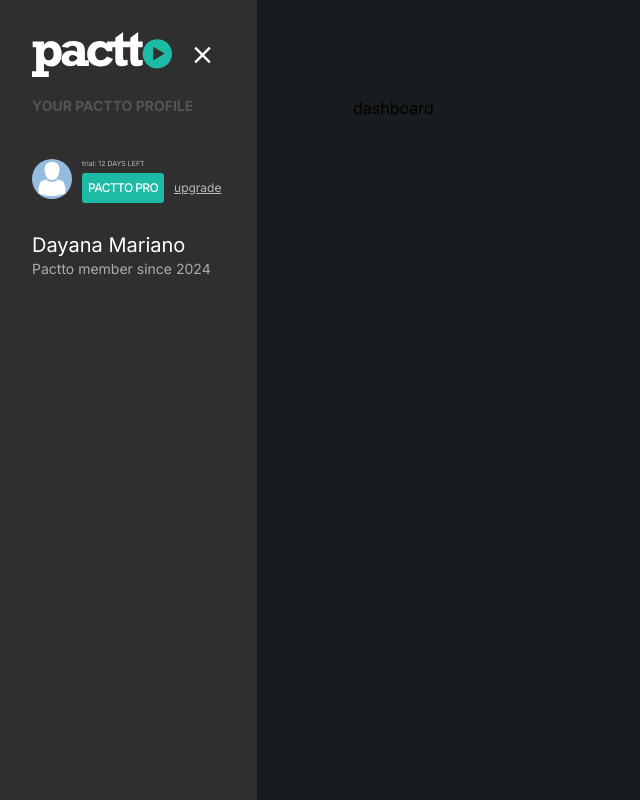
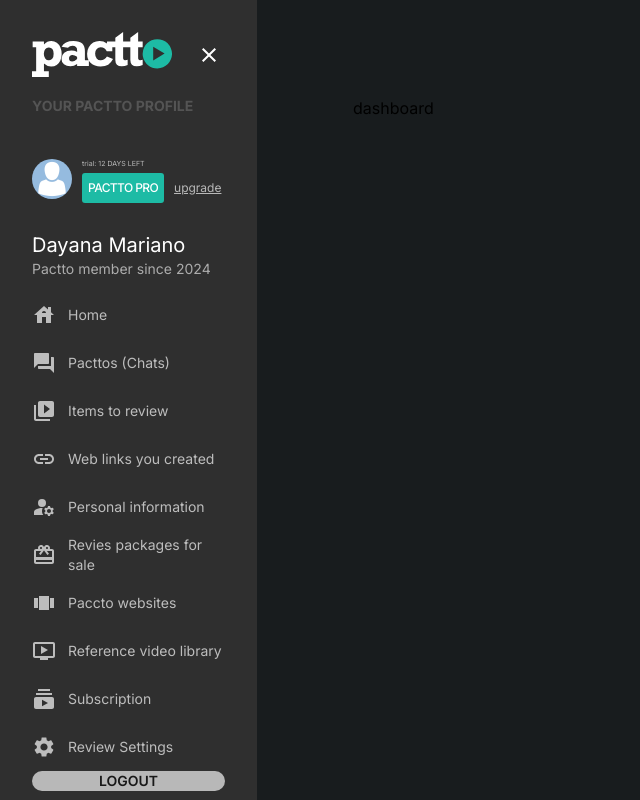
Before and after one commit to day-mariano/DashPactto, a Next.js app: page / in a window 1280 px wide. Shown: the whole page, without its empty margins (0-640 px from the left). Built offline with nearby package versions, Linux system fonts and the light colour scheme.

Commit message:
:sparkles: feat: Add sidebar

```diff
--- a/package.json
+++ b/package.json
@@ -9,6 +9,10 @@
     "lint": "next lint"
   },
   "dependencies": {
+    "@emotion/react": "^11.13.0",
+    "@emotion/styled": "^11.13.0",
+    "@mui/icons-material": "^5.16.6",
+    "@mui/material": "^5.16.6",
     "next": "14.2.5",
     "react": "^18",
     "react-dom": "^18",
--- a/src/app/page.tsx
+++ b/src/app/page.tsx
@@ -1,5 +1,16 @@
 import Image from "next/image";
-import { IoMdClose } from "react-icons/io";
+import Link from 'next/link'
+import CloseIcon from '@mui/icons-material/Close';
+import HouseIcon from '@mui/icons-material/House';
+import ForumIcon from '@mui/icons-material/Forum';
+import VideoLibraryIcon from '@mui/icons-material/VideoLibrary';
+import InsertLinkIcon from '@mui/icons-material/InsertLink';
+import ManageAccountsIcon from '@mui/icons-material/ManageAccounts';
+import CardGiftcardIcon from '@mui/icons-material/CardGiftcard';
+import ViewCarouselIcon from '@mui/icons-material/ViewCarousel';
+import OndemandVideoIcon from '@mui/icons-material/OndemandVideo';
+import SubscriptionsIcon from '@mui/icons-material/Subscriptions';
+import SettingsIcon from '@mui/icons-material/Settings';
 
 export default function Home() {
   return (
@@ -16,7 +27,7 @@
                 className="w-[140px] h-[45px]"
               />
               <button className="p-1 hover:bg-[#bab8b825] hover:rounded-full">
-                <IoMdClose className="text-white size-7 w-[37px]"/>
+                <CloseIcon className="text-white size-7 w-[37px]"/>
               </button>
             </div>
             <span className="text-[#545454] font-bold text-sm mt-2">YOUR PACTTO PROFILE</span>
@@ -42,6 +53,49 @@
             <p className="text-[#ACACAC] text-sm">Pactto member since 2024</p>
           </div>
         </div>
+        <nav>
+          <Link href="/" id="/" className="flex flex-row text-[#BDBDBD] text-sm items-center w-full h-12 px-8 target:bg-[#3a363f] target:text-[#1DBBA5] hover:bg-[#4C4851]">
+            <HouseIcon className="text-[#BDBDBD] target:text-[#1DBBA5] size-6 mr-3"/>
+            Home
+          </Link>
+          <Link href="/" id="/" className="flex flex-row text-[#BDBDBD] text-sm items-center w-full h-12 px-8 target:bg-[#3a363f] target:text-[#1DBBA5] hover:bg-[#4C4851]">
+            <ForumIcon className="text-[#BDBDBD] target:text-[#1DBBA5] size-6 mr-3"/>
+            Pacttos (Chats)
+          </Link>
+          <Link href="/" id="/" className="flex flex-row text-[#BDBDBD] text-sm items-center w-full h-12 px-8 target:bg-[#3a363f] target:text-[#1DBBA5] hover:bg-[#4C4851]">
+            <VideoLibraryIcon className="text-[#BDBDBD] target:text-[#1DBBA5] size-6 mr-3"/>
+            Items to review
+          </Link>
+          <Link href="/" id="/" className="flex flex-row text-[#BDBDBD] text-sm items-center w-full h-12 px-8 target:bg-[#3a363f] target:text-[#1DBBA5] hover:bg-[#4C4851]">
+            <InsertLinkIcon className="text-[#BDBDBD] target:text-[#1DBBA5] size-6 mr-3"/>
+            Web links you created
+          </Link>
+          <Link href="/" id="/" className="flex flex-row text-[#BDBDBD] text-sm items-center w-full h-12 px-8 target:bg-[#3a363f] target:text-[#1DBBA5] hover:bg-[#4C4851]">
+            <ManageAccountsIcon className="text-[#BDBDBD] target:text-[#1DBBA5] size-6 mr-3"/>
+            Personal information
+          </Link>
+          <Link href="/" id="/" className="flex flex-row text-[#BDBDBD] text-sm items-center w-full h-12 px-8 target:bg-[#3a363f] target:text-[#1DBBA5] hover:bg-[#4C4851]">
+            <CardGiftcardIcon className="text-[#BDBDBD] target:text-[#1DBBA5] size-6 mr-3"/>
+            Revies packages for sale
+          </Link>
+          <Link href="/" id="/" className="flex flex-row text-[#BDBDBD] text-sm items-center w-full h-12 px-8 target:bg-[#3a363f] target:text-[#1DBBA5] hover:bg-[#4C4851]">
+            <ViewCarouselIcon className="text-[#BDBDBD] target:text-[#1DBBA5] size-6 mr-3"/>
+            Paccto websites
+          </Link>
+          <Link href="/" id="/" className="flex flex-row text-[#BDBDBD] text-sm items-center w-full h-12 px-8 target:bg-[#3a363f] target:text-[#1DBBA5] hover:bg-[#4C4851]">
+            <OndemandVideoIcon className="text-[#BDBDBD] target:text-[#1DBBA5] size-6 mr-3"/>
+            Reference video library
+          </Link>
+          <Link href="/" id="/" className="flex flex-row text-[#BDBDBD] text-sm items-center w-full h-12 px-8 target:bg-[#3a363f] target:text-[#1DBBA5] hover:bg-[#4C4851]">
+            <SubscriptionsIcon className="text-[#BDBDBD] target:text-[#1DBBA5] size-6 mr-3"/>
+            Subscription
+          </Link>
+          <Link href="/" id="/" className="flex flex-row text-[#BDBDBD] text-sm items-center w-full h-12 px-8 target:bg-[#3a363f] target:text-[#1DBBA5] hover:bg-[#4C4851]">
+            <SettingsIcon className="text-[#BDBDBD] target:text-[#1DBBA5] size-6 mr-3"/>
+            Review Settings
+          </Link>
+        </nav>
+        <button className="bg-[#B8B8B8] w-[193px] h-12 m-auto mb-4 rounded-3xl text-[#181818] text-sm font-semibold hover:bg-[#989898]">LOGOUT</button>
       </aside>
       <main className="flex min-h-screen flex-col items-center justify-between p-24 flex-initial">
         dashboard
```
Also changed, not shown: 1 other file (tests, documents, lock files or other folders).
